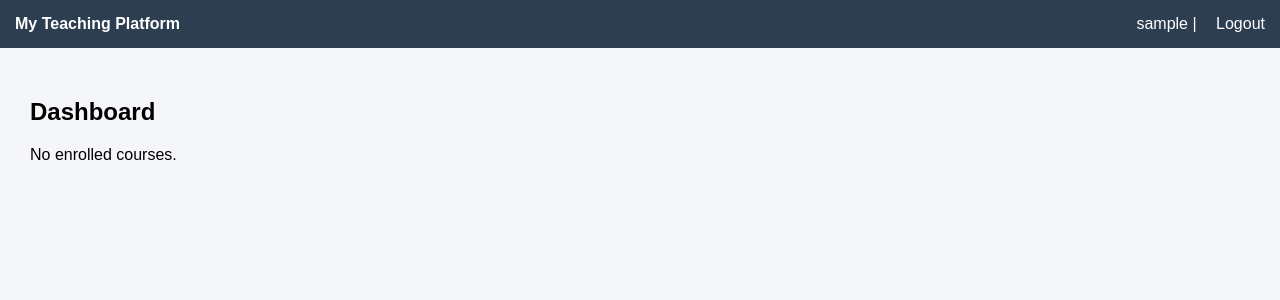
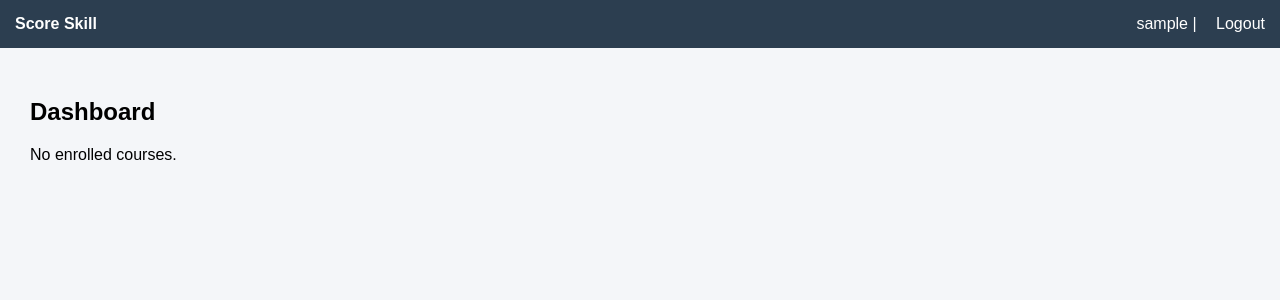
Before and after one commit to gagahuja/online-teaching-platform, a Django app: page / in a window 1280 px wide. Shown: the top 300 px of the page. Run offline with Django 4.2, Linux system fonts and the light colour scheme; the visitor is signed in with stand-in values (Sample User, id 1); data that the repository does not hold is empty; parts of the project's set-up code (start-up, migrations or seed data) failed here and were passed over.

Commit message:
Branding updated to Score Skill

```diff
--- a/courses/admin.py
+++ b/courses/admin.py
@@ -1,4 +1,9 @@
 from django.contrib import admin
+
+admin.site.site_header = "Score Skill Admin"
+admin.site.site_title = "Score Skill Portal"
+admin.site.index_title = "Welcome to Score Skill Administration"
+
 from .models import Course, ClassSession, StudentProfile, Enrollment
 from .models import Attendance
 
--- a/courses/templates/base.html
+++ b/courses/templates/base.html
@@ -1,7 +1,7 @@
 <!DOCTYPE html>
 <html>
 <head>
-    <title>Online Teaching Platform</title>
+    <title>Score Skill</title>
     <style>
         body {
             font-family: Arial, sans-serif;
@@ -55,7 +55,7 @@
 
 <div class="navbar">
     <div>
-        <strong>My Teaching Platform</strong>
+        <strong>Score Skill</strong>
     </div>
     <div>
         {% if user.is_authenticated %}
```
